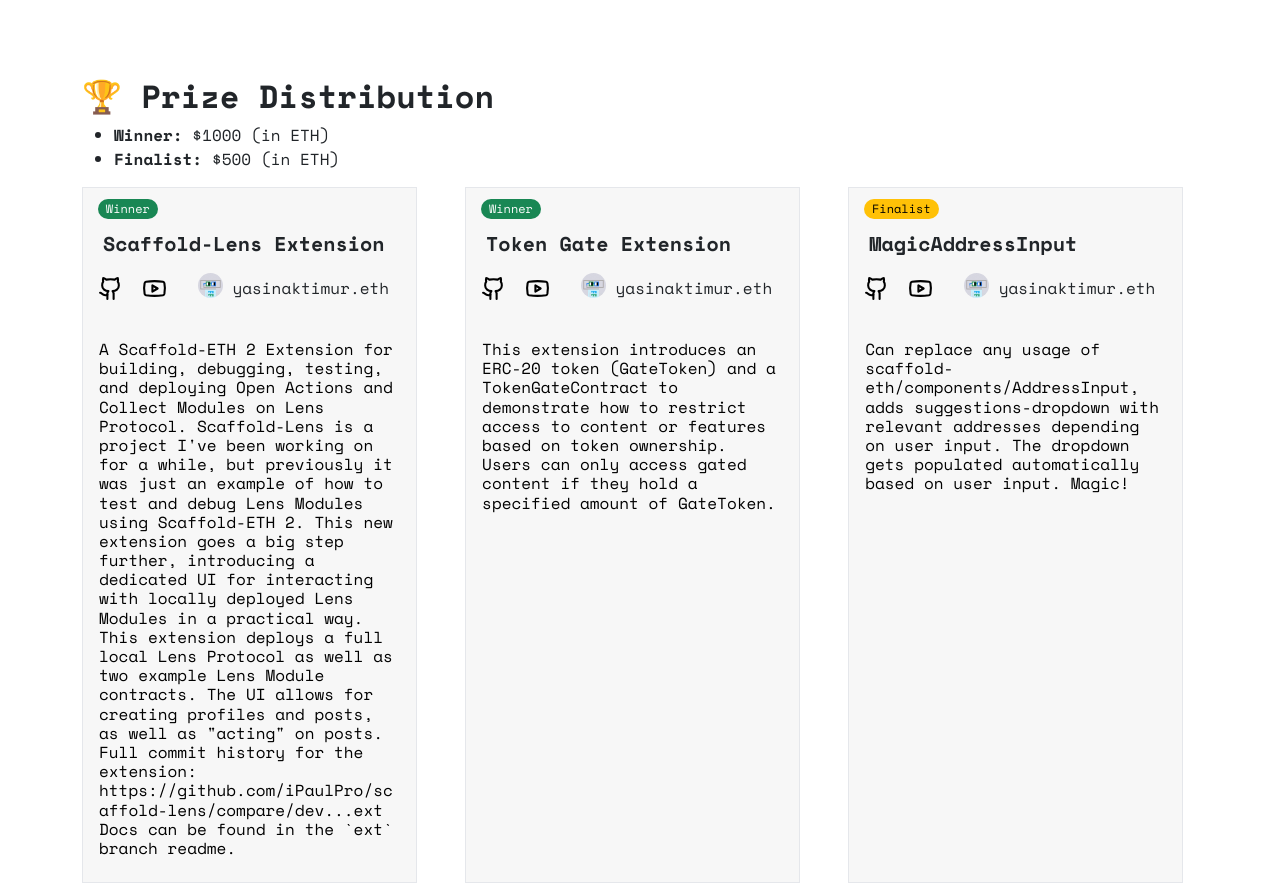
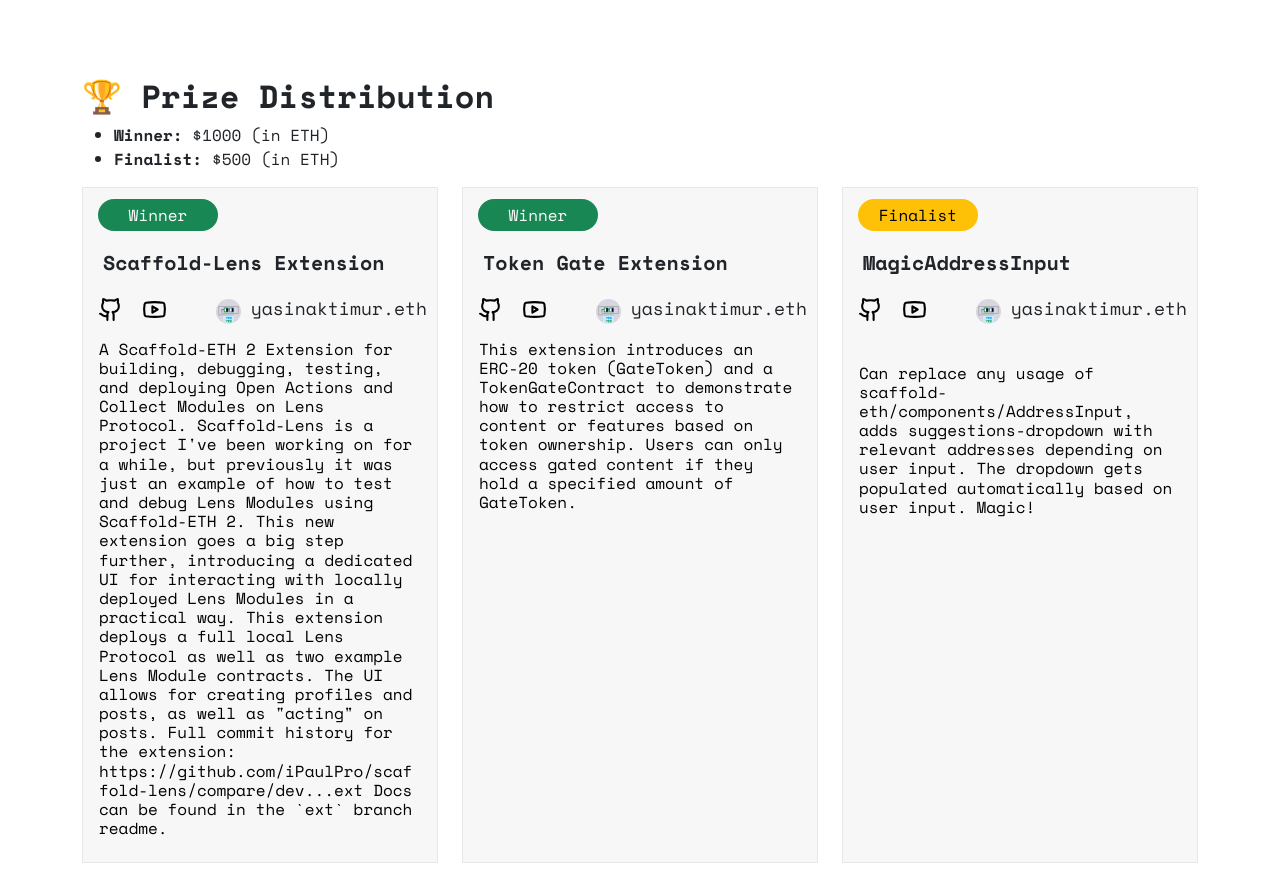
Before and after one commit to omgbbqhaxx/chaoticgoods, a plain HTML site: page index.html in a window 1280 px wide. Shown: the part 74-964 px from the top of the page. Drawn offline with nearby package versions, Linux system fonts and the light colour scheme; some packages are replaced by stand-ins of ours; a script that the page names is missing.

Commit message:
last version works amazingly.

```diff
--- a/index.html
+++ b/index.html
@@ -92,36 +92,41 @@
 
 
     <div class="container">
+      <br><br><br>
+      <h2 class="space-mono-bold">🏆 Prize Distribution</h2>
+      <ul class="space-mono-regular">
+          <li><b>Winner:</b> $1000 (in ETH)</li>
+          <li><b>Finalist:</b> $500 (in ETH)</li>
+      </ul>
+
+      <!-- Card Listing -->
+      <div class="row">
+          <!-- Item 1 -->
+          <div class="col-12 col-md-6 col-lg-4 mb-4 d-flex align-items-stretch">
+              <div class="card mycard p4">
+                  <span class="badge rounded-pill text-bg-success space-mono-regular">Winner</span>
+
+                  <h1 class="space-mono-bold ttfont">Scaffold-Lens Extension</h1>
 
 
+                  <div class="d-flex justify-content-between align-items-center">
+            <!-- Left: GitHub and YouTube icons -->
+            <div>
+                <a href="https://github.com/jennyg0/se2-token-gate" class="inline-block" target="_blank">
+                    <img alt="github icon" class="minic" src="static/icon-github.svg">
+                </a>
+                <a href="https://github.com/jennyg0/se2-token-gate" class="inline-block" target="_blank">
+                    <img alt="youtube icon" class="minic" src="static/icon-youtube.svg">
+                </a>
+            </div>
 
-      <br><br><br>
-      <h2  class="space-mono-bold">🏆 Prize Distribution</h2>
-      <ul class="space-mono-regular">
-        <li><b>Winner:</b> $1000 (in ETH)</li>
-        <li><b>Finalist:</b>  $500 (in ETH)</li>
-      </ul>
+            <!-- Right: Profile picture and name -->
+            <div class="text-center space-mono-regular">
+                <img src="static/nouns.jpg" class="rounded-circle profile-pics " alt="profile picture" style="height: 25px; width:25px;">
 
-
-
-
-
-      <!-- Card Listing -->
-      <div class="card-deck">
-        <!-- Item 1 -->
-        <div class="card mycard p4">
-          <span class="badge rounded-pill text-bg-success badgex space-mono-regular" >Winner</span><br>
-          <h1 class="space-mono-bold ttfont" >Scaffold-Lens Extension</h1>
-
-          <a href="https://github.com/jennyg0/se2-token-gate" class="inline-block" target="_blank"><img alt="youtube icon" class="minic" src="static/icon-github.svg"></a>
-          <a href="https://github.com/jennyg0/se2-token-gate" class="inline-block" target="_blank"><img alt="youtube icon" class="minic" src="static/icon-youtube.svg"></a>
-
-
-          <div class="text-center space-mono-regular">
-            <img src="static/nouns.jpg" class="rounded-circle profile-pics" alt="...">
-            yasinaktimur.eth
+                <span class="ethname"> yasinaktimur.eth</span>
             </div>
-          <br>
+        </div>
 
 
                   <div class="card-body">
@@ -129,25 +134,37 @@
                         A Scaffold-ETH 2 Extension for building, debugging, testing, and deploying Open Actions and Collect Modules on Lens Protocol. Scaffold-Lens is a project I've been working on for a while, but previously it was just an example of how to test and debug Lens Modules using Scaffold-ETH 2. This new extension goes a big step further, introducing a dedicated UI for interacting with locally deployed Lens Modules in a practical way. This extension deploys a full local Lens Protocol as well as two example Lens Module contracts. The UI allows for creating profiles and posts, as well as "acting" on posts. Full commit history for the extension: https://github.com/iPaulPro/scaffold-lens/compare/dev...ext Docs can be found in the `ext` branch readme.
                       </h4>
                   </div>
-        <!-- Add more items as needed -->
               </div>
+          </div>
+
+          <!-- Item 2 -->
+          <div class="col-12 col-md-6 col-lg-4 mb-4 d-flex align-items-stretch">
+              <div class="card mycard p4">
+                  <span class="badge rounded-pill text-bg-success space-mono-regular">Winner</span>
+
+
+                  <h1 class="space-mono-bold ttfont">Token Gate Extension</h1>
 
 
 
-        <!-- Item 2 -->
-        <div class="card mycard p4">
-          <span class="badge rounded-pill text-bg-success badgex space-mono-regular" >Winner</span><br>
-          <h1 class="space-mono-bold ttfont" >Token Gate Extension</h1>
+                  <div class="d-flex justify-content-between align-items-center">
+            <!-- Left: GitHub and YouTube icons -->
+            <div>
+                <a href="https://github.com/jennyg0/se2-token-gate" class="inline-block" target="_blank">
+                    <img alt="github icon" class="minic" src="static/icon-github.svg">
+                </a>
+                <a href="https://github.com/jennyg0/se2-token-gate" class="inline-block" target="_blank">
+                    <img alt="youtube icon" class="minic" src="static/icon-youtube.svg">
+                </a>
+            </div>
 
-          <a href="https://github.com/jennyg0/se2-token-gate" class="inline-block" target="_blank"><img alt="youtube icon" class="minic" src="static/icon-github.svg"></a>
-          <a href="https://github.com/jennyg0/se2-token-gate" class="inline-block" target="_blank"><img alt="youtube icon" class="minic" src="static/icon-youtube.svg"></a>
+            <!-- Right: Profile picture and name -->
+            <div class="text-center space-mono-regular">
+                <img src="static/nouns.jpg" class="rounded-circle profile-pics " alt="profile picture" style="height: 25px; width:25px;">
 
-
-          <div class="text-center space-mono-regular">
-            <img src="static/nouns.jpg" class="rounded-circle profile-pics" alt="...">
-            yasinaktimur.eth
+                <span class="ethname"> yasinaktimur.eth</span>
             </div>
-          <br>
+        </div>
 
 
                   <div class="card-body">
@@ -155,36 +172,48 @@
                         This extension introduces an ERC-20 token (GateToken) and a TokenGateContract to demonstrate how to restrict access to content or features based on token ownership. Users can only access gated content if they hold a specified amount of GateToken.
                       </h4>
                   </div>
-        <!-- Add more items as needed -->
+              </div>
+          </div>
+
+          <!-- Item 3 -->
+          <div class="col-12 col-md-6 col-lg-4 mb-4 d-flex align-items-stretch">
+              <div class="card mycard p4">
+                  <span class="badge rounded-pill text-bg-warning space-mono-regular">Finalist</span>
+                  <h1 class="space-mono-bold ttfont">MagicAddressInput</h1>
+
+
+             <div class="d-flex justify-content-between align-items-center">
+            <!-- Left: GitHub and YouTube icons -->
+            <div>
+                <a href="https://github.com/jennyg0/se2-token-gate" class="inline-block" target="_blank">
+                    <img alt="github icon" class="minic" src="static/icon-github.svg">
+                </a>
+                <a href="https://github.com/jennyg0/se2-token-gate" class="inline-block" target="_blank">
+                    <img alt="youtube icon" class="minic" src="static/icon-youtube.svg">
+                </a>
+            </div>
+
+            <!-- Right: Profile picture and name -->
+            <div class="text-center space-mono-regular">
+                <img src="static/nouns.jpg" class="rounded-circle profile-pics " alt="profile picture" style="height: 25px; width:25px;">
+
+                <span class="ethname"> yasinaktimur.eth</span>
+            </div>
         </div>
 
 
-        <!-- Item 3 -->
-        <div class="card mycard p4">
-          <span class="badge rounded-pill text-bg-warning badgex space-mono-regular" >Finalist</span><br>
-          <h1 class="space-mono-bold ttfont" >MagicAddressInput</h1>
 
-          <a href="https://github.com/jennyg0/se2-token-gate" class="inline-block" target="_blank"><img alt="youtube icon" class="minic" src="static/icon-github.svg"></a>
-          <a href="https://github.com/jennyg0/se2-token-gate" class="inline-block" target="_blank"><img alt="youtube icon" class="minic" src="static/icon-youtube.svg"></a>
-
-
-          <div class="text-center space-mono-regular">
-            <img src="static/nouns.jpg" class="rounded-circle profile-pics" alt="...">
-            yasinaktimur.eth
-          </div>
                   <br>
-
-
                   <div class="card-body">
                       <h4 class="card-title titletwo" style="font-size: 16px; text-align: left;">
                         Can replace any usage of scaffold-eth/components/AddressInput, adds suggestions-dropdown with relevant addresses depending on user input. The dropdown gets populated automatically based on user input. Magic!
                       </h4>
                   </div>
-        <!-- Add more items as needed -->
+              </div>
           </div>
 
 
-
+      </div>
   </div>
 
 
--- a/static/stylex.css
+++ b/static/stylex.css
@@ -34,41 +34,25 @@ html {
 
   .mycard {
     background-color: #F7F7F7;
-    width: 100%;
-
     height: auto;
     border: 1px solid #e5e7eb;
     border-radius: 0px;
-
 }
 
-.card-deck {
-
-    display: flex;
-    flex-wrap: wrap;
-    justify-content: space-between;
-
-
-}
-
-.card {
-    display: inline-block;
-    width: 30%; /* Kartların genişliği */
-    margin-right: 15px;
-    margin-bottom: 15px;
-}
-
-/* Center the last card when it's the only one on the line */
-.card-deck::after {
-    content: '';
-    display: inline-block;
-    width: 100%;
+.badge {
+  font-size: 1rem; /* Adjust the font size as needed */
+  display: inline-block; /* Keeps the width based on content */
+  padding: 0.5rem 1rem; /* Optional: Add padding for better spacing */
+  word-break: break-word; /* Break long words */
+  white-space: normal; /* Allow text to wrap */
+  max-width: 120px;
+  margin-top: 11px;
+  margin-left: 15px;
+  text-align: center;
 }
 
 
-  .badge-h6 {
-    font-size: 1rem; /* Adjust the font size as needed */
-  }
+
 
   .btnx {
     padding: 10px 20px;
@@ -155,20 +139,19 @@ img {
   height: auto;
 }
 
-.badgex {
-  text-align:left;
-  margin-top : 11px;
-  margin-left:15px;
-  float:left;
-}
+ .ethname {
+  padding-right: 10px;
+  font-size:18px;
+
+ }
 
 .minic {
   width: 25px;
-  float: left;;
+  float: left;
   margin: 0px 4px 0px 15px;
 }
 
 .profile-pics {
   width:25px;
-  margin-top:-10px;
+  margin-top:0px;
 }
```
Lines whose indentation alone changed are shown as unchanged.
